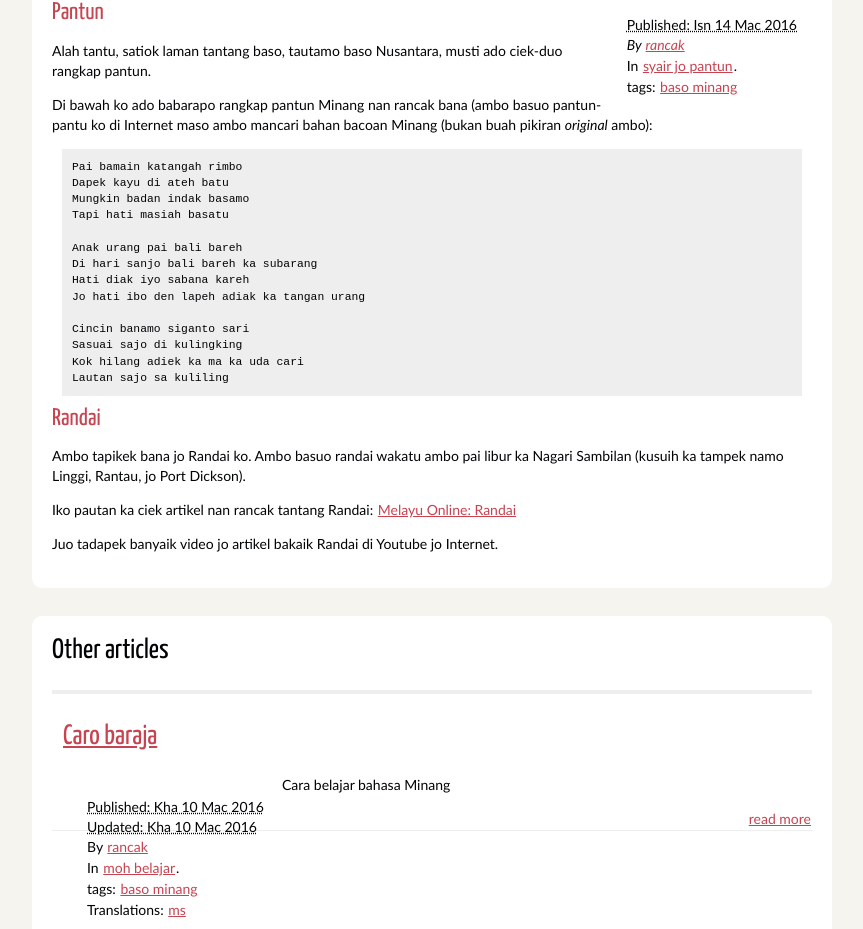
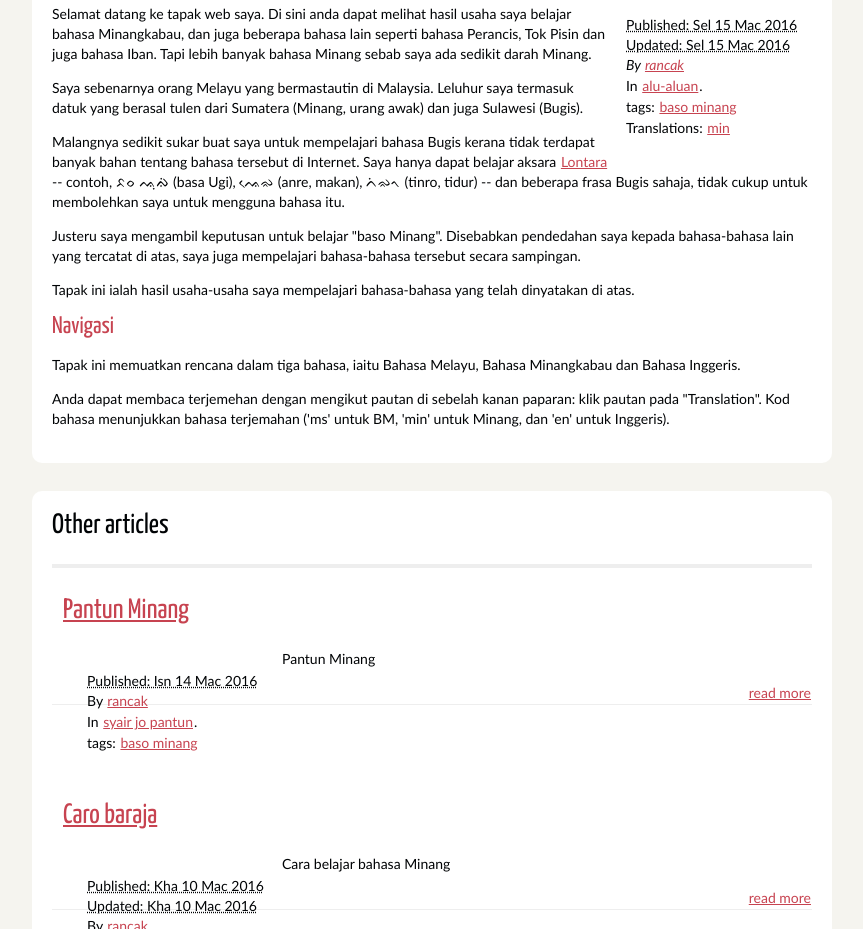
Before and after one commit to rancak/rancak.github.io, a plain HTML site: page index.html in a window 1280 px wide. Shown: the part 223-1152 px from the top of the page, without its empty margins (208-1071 px from the left). Drawn offline with Linux system fonts and the light colour scheme.

Commit message:
second commit

```diff
--- a/index.html
+++ b/index.html
@@ -23,7 +23,47 @@
 
             <aside id="featured" class="body">
                 <article>
-                    <h1 class="entry-title"><a href="/pantun-min.html">Pantun Minang</a></h1>
+                    <h1 class="entry-title"><a href="/mula-ms.html">Selamat datang!</a></h1>
+<footer class="post-info">
+        <abbr class="published" title="2016-03-15T10:20:00+01:00">
+                Published: Sel 15 Mac 2016
+        </abbr>
+		<br />
+        <abbr class="modified" title="2016-03-15T18:40:00+01:00">
+                Updated: Sel 15 Mac 2016
+        </abbr>
+
+        <address class="vcard author">
+                By                         <a class="url fn" href="/author/rancak.html">rancak</a>
+        </address>
+<p>In <a href="/category/alu-aluan.html">alu-aluan</a>.</p>
+<p>tags: <a href="/tag/baso-minang.html">baso minang</a> </p>Translations:
+        <a href="/mula-min.html">min</a>
+
+</footer><!-- /.post-info --><p>Selamat datang ke tapak web saya. Di sini anda dapat melihat hasil usaha saya belajar bahasa Minangkabau, dan juga beberapa bahasa lain seperti bahasa Perancis, Tok Pisin dan juga bahasa Iban. Tapi lebih banyak bahasa Minang sebab saya ada sedikit darah Minang.</p>
+<p>Saya sebenarnya orang Melayu yang bermastautin di Malaysia. Leluhur saya termasuk datuk yang berasal tulen dari Sumatera (Minang, urang awak) dan juga Sulawesi (Bugis).</p>
+<p>Malangnya sedikit sukar buat saya untuk mempelajari bahasa Bugis kerana tidak terdapat banyak bahan tentang bahasa tersebut di Internet. Saya hanya dapat belajar aksara <a class="reference external" href="https://ms.wikipedia.org/wiki/Skrip_lontara/">Lontara</a>  -- contoh, ᨅᨔ ᨕᨘᨁᨗ (basa Ugi), ᨕᨙᨋ (anre, makan),  ᨈᨗᨋᨚ (tinro, tidur) -- dan beberapa frasa Bugis sahaja, tidak cukup untuk membolehkan saya untuk mengguna bahasa itu.</p>
+<p>Justeru saya mengambil keputusan untuk belajar &quot;baso Minang&quot;. Disebabkan pendedahan saya kepada bahasa-bahasa lain yang tercatat di atas, saya juga mempelajari bahasa-bahasa tersebut secara sampingan.</p>
+<p>Tapak ini ialah hasil usaha-usaha saya mempelajari bahasa-bahasa yang telah dinyatakan di atas.</p>
+<div class="section" id="navigasi">
+<h2>Navigasi</h2>
+<p>Tapak ini memuatkan rencana dalam tiga bahasa, iaitu Bahasa Melayu, Bahasa Minangkabau dan Bahasa Inggeris.</p>
+<p>Anda dapat membaca terjemehan dengan mengikut pautan di sebelah kanan paparan: klik pautan pada &quot;Translation&quot;. Kod bahasa menunjukkan bahasa terjemahan ('ms' untuk BM, 'min' untuk Minang, dan 'en' untuk Inggeris).</p>
+</div>
+                </article>
+            </aside><!-- /#featured -->
+                <section id="content" class="body">
+                    <h1>Other articles</h1>
+                    <hr />
+                    <ol id="posts-list" class="hfeed">
+
+            <li><article class="hentry">
+                <header>
+                    <h1><a href="/pantun-min.html" rel="bookmark"
+                           title="Permalink to Pantun Minang">Pantun Minang</a></h1>
+                </header>
+
+                <div class="entry-content">
 <footer class="post-info">
         <abbr class="published" title="2016-03-14T08:20:00+01:00">
                 Published: Isn 14 Mac 2016
@@ -34,39 +74,11 @@
         </address>
 <p>In <a href="/category/syair-jo-pantun.html">syair jo pantun</a>.</p>
 <p>tags: <a href="/tag/baso-minang.html">baso minang</a> </p>
-</footer><!-- /.post-info --><div class="section" id="pantun">
-<h2>Pantun</h2>
-<p>Alah tantu, satiok laman tantang baso, tautamo baso Nusantara, musti ado ciek-duo rangkap pantun.</p>
-<p>Di bawah ko ado babarapo rangkap pantun Minang nan rancak bana (ambo basuo pantun-pantu ko di Internet maso ambo mancari bahan bacoan Minang (bukan buah pikiran <em>original</em> ambo):</p>
-<pre class="literal-block">
-Pai bamain katangah rimbo
-Dapek kayu di ateh batu
-Mungkin badan indak basamo
-Tapi hati masiah basatu
+</footer><!-- /.post-info -->                <p class="first last">Pantun Minang</p>
 
-Anak urang pai bali bareh
-Di hari sanjo bali bareh ka subarang
-Hati diak iyo sabana kareh
-Jo hati ibo den lapeh adiak ka tangan urang
-
-Cincin banamo siganto sari
-Sasuai sajo di kulingking
-Kok hilang adiek ka ma ka uda cari
-Lautan sajo sa kuliling
-</pre>
-</div>
-<div class="section" id="randai">
-<h2>Randai</h2>
-<p>Ambo tapikek bana jo Randai ko. Ambo basuo randai wakatu ambo pai libur ka Nagari Sambilan (kusuih ka tampek namo Linggi, Rantau, jo Port Dickson).</p>
-<p>Iko pautan ka ciek artikel nan rancak tantang Randai: <a class="reference external" href="http://melayuonline.com/ind/culture/dig/2647/randai-drama-tradisional-minangkabau">Melayu Online: Randai</a></p>
-<p>Juo tadapek banyaik video jo artikel bakaik Randai di Youtube jo Internet.</p>
-</div>
-                </article>
-            </aside><!-- /#featured -->
-                <section id="content" class="body">
-                    <h1>Other articles</h1>
-                    <hr />
-                    <ol id="posts-list" class="hfeed">
+                <a class="readmore" href="/pantun-min.html">read more</a>
+                </div><!-- /.entry-content -->
+            </article></li>
 
             <li><article class="hentry">
                 <header>
@@ -128,35 +140,6 @@ Lautan sajo sa kuliling
 
             <li><article class="hentry">
                 <header>
-                    <h1><a href="/mula-ms.html" rel="bookmark"
-                           title="Permalink to Selamat datang!">Selamat datang!</a></h1>
-                </header>
-
-                <div class="entry-content">
-<footer class="post-info">
-        <abbr class="published" title="2016-03-03T10:20:00+01:00">
-                Published: Kha 03 Mac 2016
-        </abbr>
-		<br />
-        <abbr class="modified" title="2016-03-04T18:40:00+01:00">
-                Updated: Jum 04 Mac 2016
-        </abbr>
-
-        <address class="vcard author">
-                By                         <a class="url fn" href="/author/rancak.html">rancak</a>
-        </address>
-<p>In <a href="/category/alu-aluan.html">alu-aluan</a>.</p>
-<p>tags: <a href="/tag/baso-minang.html">baso minang</a> </p>Translations:
-        <a href="/mula-min.html">min</a>
-
-</footer><!-- /.post-info -->                <p class="first last">Tentang tapak ini</p>
-
-                <a class="readmore" href="/mula-ms.html">read more</a>
-                </div><!-- /.entry-content -->
-            </article></li>
-
-            <li><article class="hentry">
-                <header>
                     <h1><a href="/duel.html" rel="bookmark"
                            title="Permalink to The Duel">The Duel</a></h1>
                 </header>
```
Also changed, not shown: mula-min.html (+4 -4 lines), mula-ms.html (+4 -4 lines).
